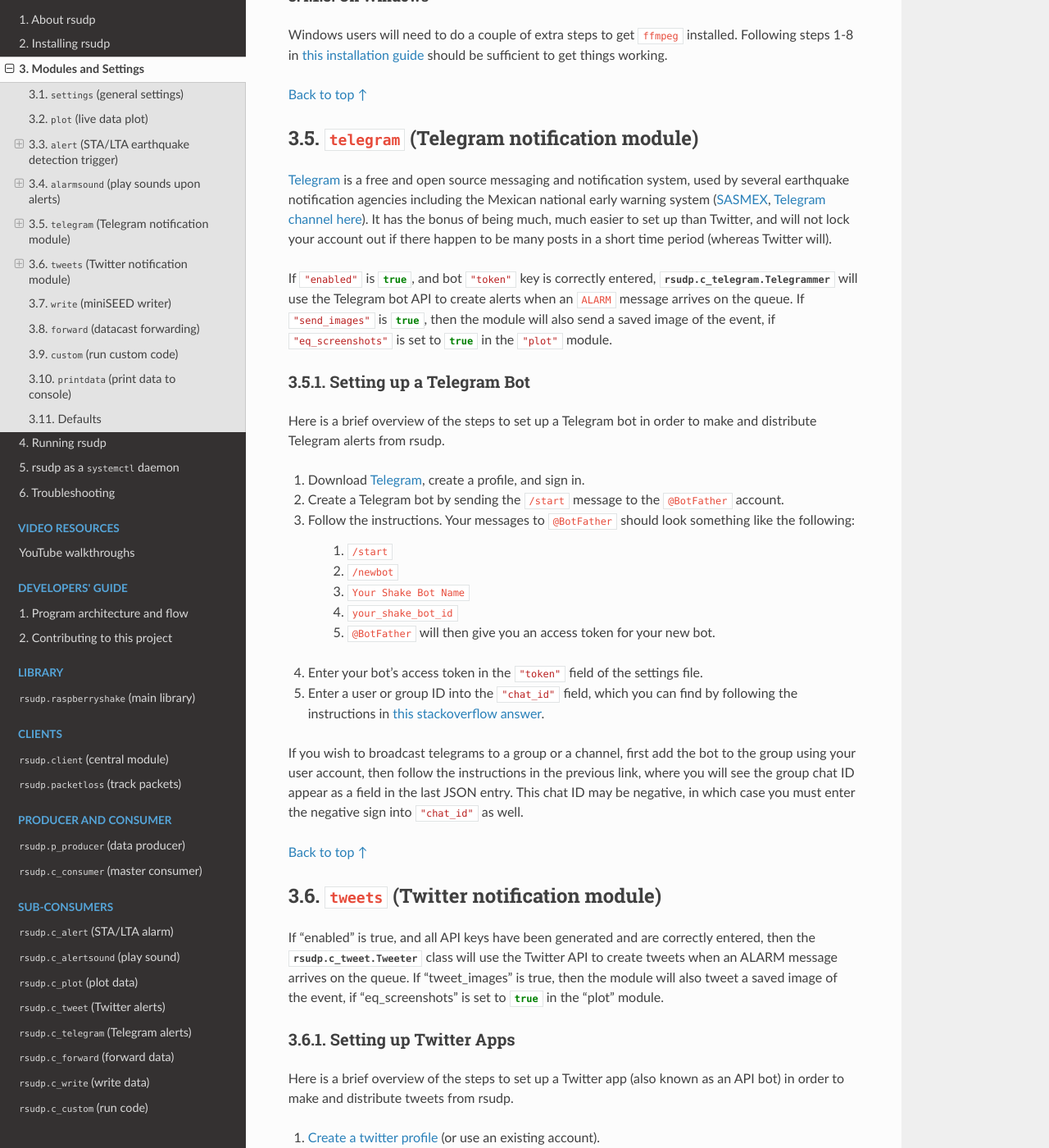
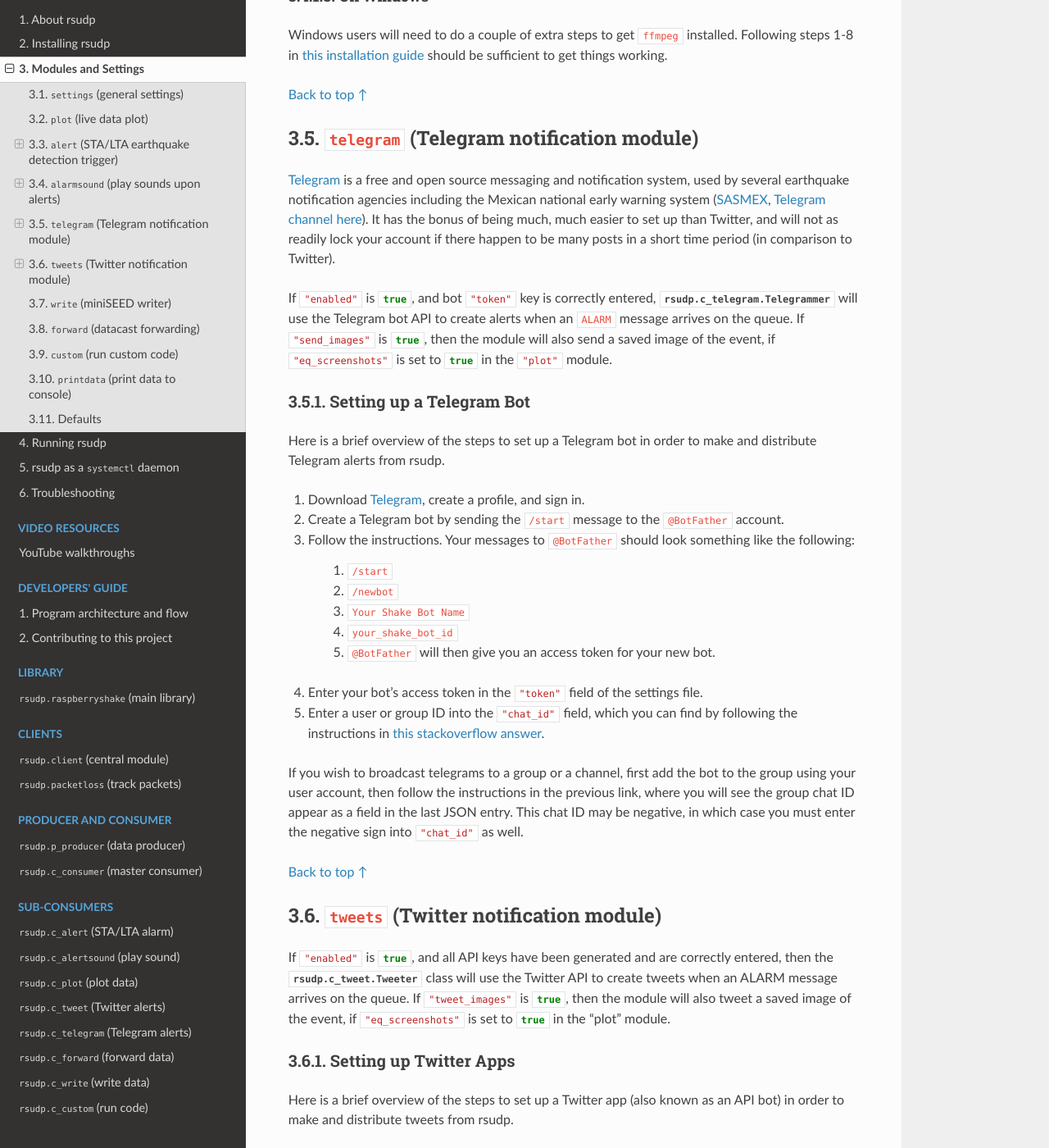
Before and after one commit to raspishake/rsudp, a Sphinx documentation site: the page built from docs/settings.rst, in a window 1280 px wide and 1400 px high, scrolled down 5432 px. Shown: the whole window at 82% size. Built offline with Sphinx 7.4.7 and the Read the Docs theme 2.0.0, drawn with Linux system fonts in a browser that asks for light colours; the version number is read from the project's files by our own code; some of the changed lines change nothing that is shown; some of the changed text lies outside the part shown.

Commit message:
formatting changes

```diff
--- a/docs/settings.rst
+++ b/docs/settings.rst
@@ -247,7 +247,7 @@
 :class:`rsudp.c_alertsound.AlertSound` plays an MP3 sound every time it receives an :code:`ALARM` queue message.
 For details on installation of these dependencies, see |pydub_deps|.
 
-The software will install several small MP3 files.
+The rsudp software will install several small MP3 files.
 The :json:`"mp3file"` is :json:`"doorbell"` (two doorbell chimes) by default,
 but there are a few more aggressive alert sounds, including: a three-beep sound :json:`"beeps"`,
 a sequence of sonar pings :json:`"sonar"`,
@@ -324,8 +324,8 @@
 used by several earthquake notification agencies including the
 Mexican national early warning system (|sasmex|, |sasmex_telegram|).
 It has the bonus of being much, much easier to set up than Twitter,
-and will not lock your account out if there happen to be many posts in a short time period
-(whereas Twitter will).
+and will not as readily lock your account if there happen to be many posts in a short time period
+(in comparison to Twitter).
 
 If :json:`"enabled"` is :json:`true`, and bot :json:`"token"` key is correctly entered,
 :class:`rsudp.c_telegram.Telegrammer` will use the Telegram bot API to create alerts when an :code:`ALARM` message arrives on the queue.
@@ -373,11 +373,11 @@
 :code:`tweets` (Twitter notification module)
 *************************************************
 
-If "enabled" is true, and all API keys have been generated and are correctly entered,
+If :json:`"enabled"` is :json:`true`, and all API keys have been generated and are correctly entered,
 then the :class:`rsudp.c_tweet.Tweeter` class will use the Twitter API to
 create tweets when an ALARM message arrives on the queue.
-If "tweet_images" is true, then the module will also tweet a saved image of the event,
-if "eq_screenshots" is set to :json:`true` in the "plot" module.
+If :json:`"tweet_images"` is :json:`true`, then the module will also tweet a saved image of the event,
+if :json:`"eq_screenshots"` is set to :json:`true` in the "plot" module.
 
 .. _setting-up-twitter:
 
```
